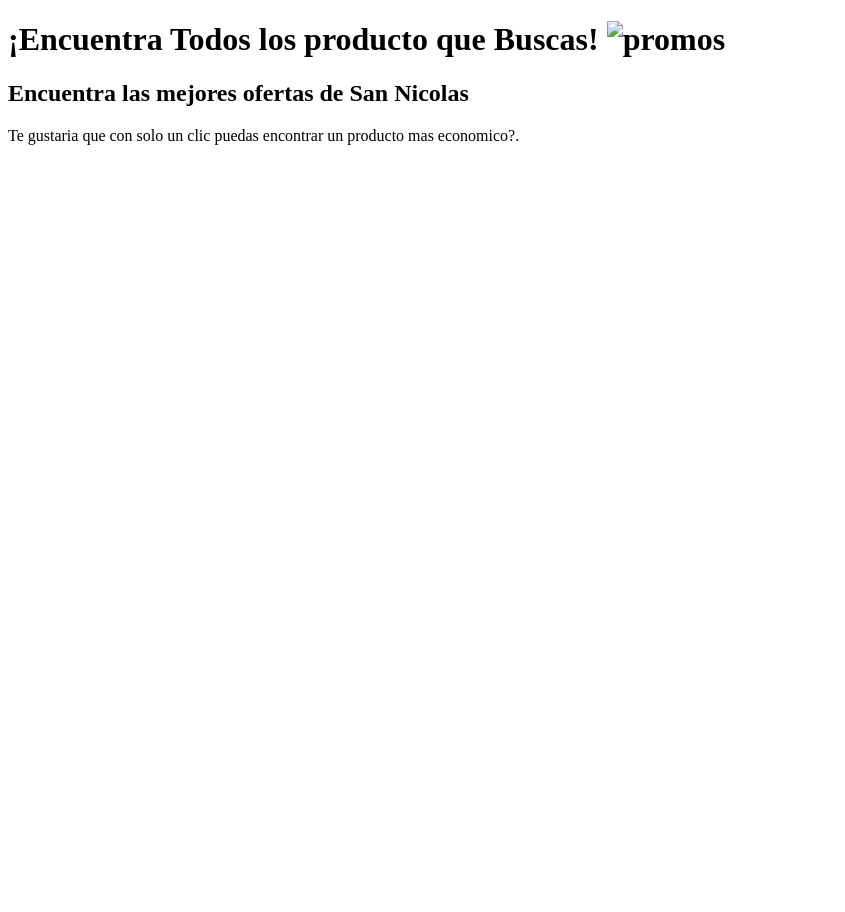
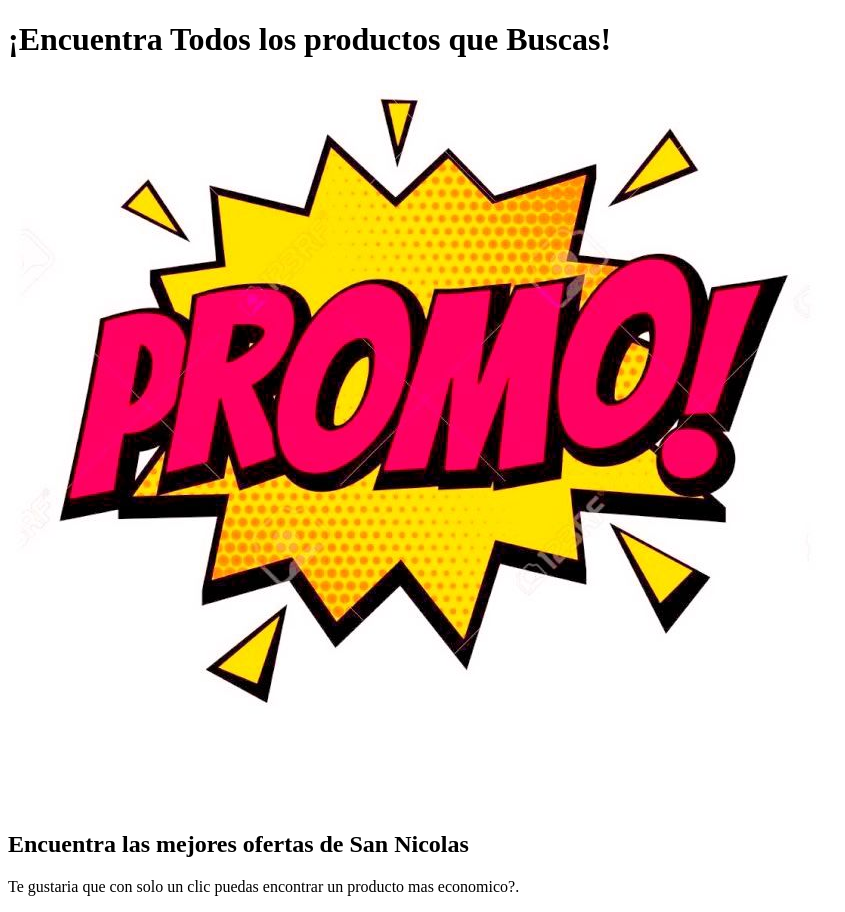
Before and after one commit to Danielaguerra25/aapro2024, a plain HTML site: page index.html in a window 1280 px wide. Shown: the whole page, without its empty margins (0-845 px from the left). Before the commit the page ends 800 px from the top, so only its background shows below. Drawn offline with Linux system fonts and the light colour scheme.

Commit message:
Add files via upload

```diff
--- a/index.html
+++ b/index.html
@@ -8,8 +8,8 @@
 </head>
 <body>
     <h1>
-        ¡Encuentra Todos los producto que Buscas!
-        <img src="./img/promo1.jpg" alt="promos"></h1>
+        ¡Encuentra Todos los productos que Buscas!
+        <img src="./promo1.jpg" alt="promos"></h1>
     <h2>Encuentra las mejores ofertas de San Nicolas</h2>
 
     <p> Te gustaria que con solo un clic puedas encontrar un producto mas economico?. </p>
```
